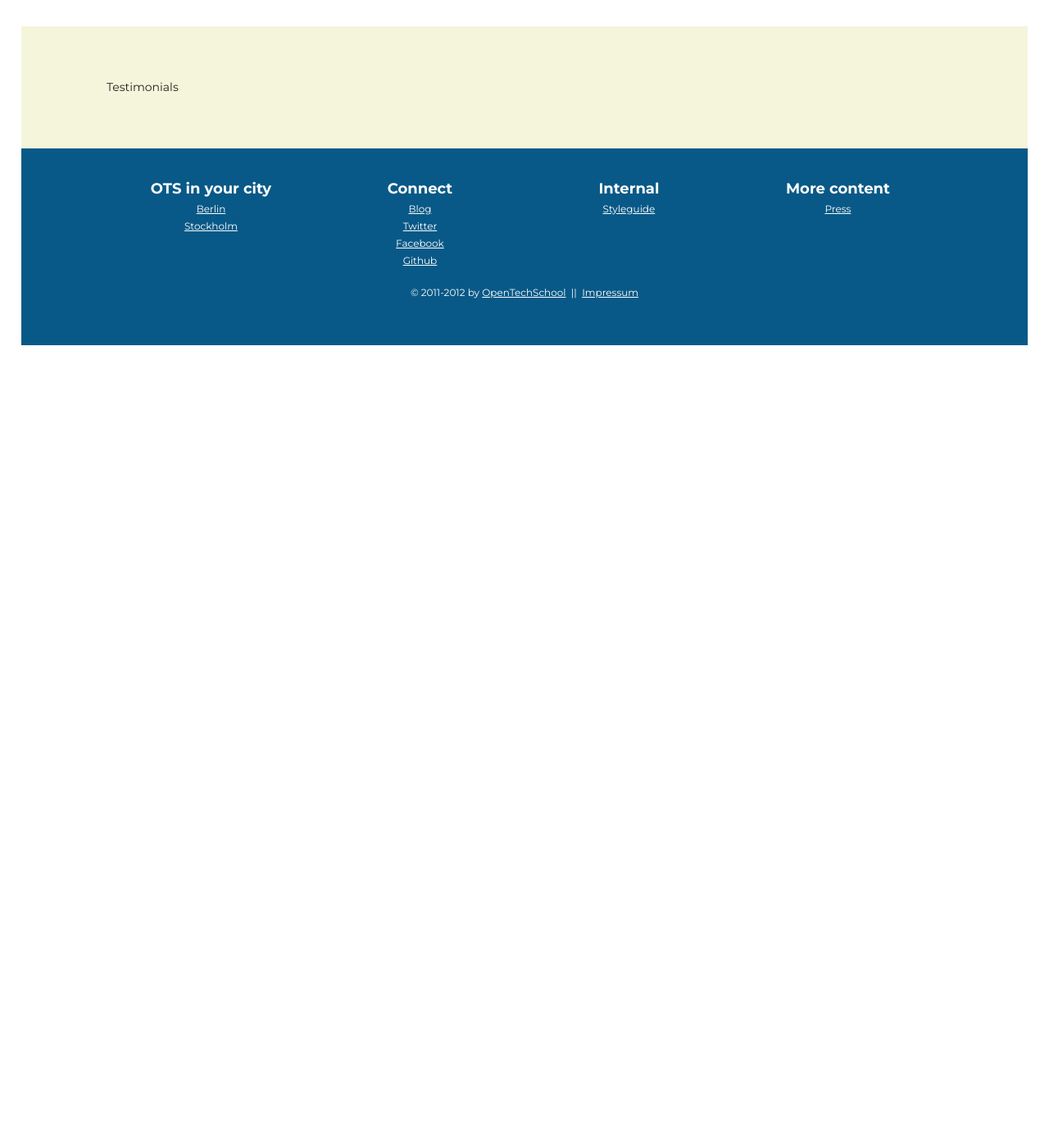
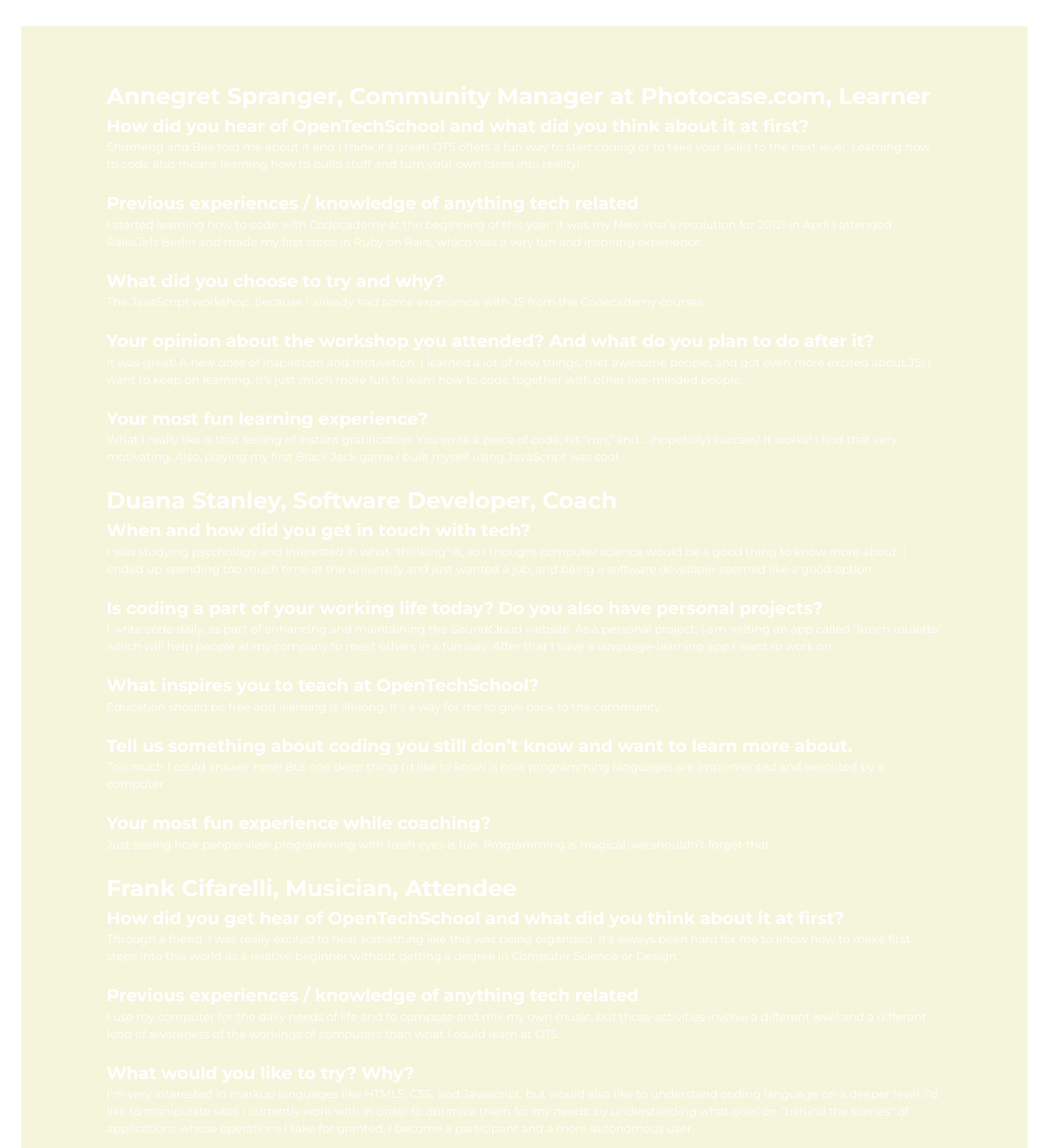
Before and after one commit to OpenTechSchool/www.opentechschool.org, a Jekyll site: the page built from testimonials.html, in a window 1280 px wide and 1400 px high, scrolled down 270 px. Shown: the whole window at 82% size. Built offline with Jekyll 4.4.1, drawn with Linux system fonts in a browser that asks for light colours; nearby versions of some CDN libraries; before the commit the page ends 900 px from its top, so only the background shows below that; some of the changed text lies outside the part shown.

Commit message:
add testimonal text content, refs #11

```diff
--- a/testimonials.html
+++ b/testimonials.html
@@ -4,4 +4,73 @@ title: Testimonials
 ---
 
 
-Testimonials
+<section id="annegret-spranger" class="testimonial">
+	<h2 class="name">Annegret Spranger, Community Manager at Photocase.com, Learner</h2>
+
+	<h3 class="question">How did you hear of OpenTechSchool and what did you think about it at first?</h3>
+
+	<p class="answer">Shumeng and Bea told me about it and I think it’s great! OTS offers a fun way to start coding or to take your skills to the next level. Learning how to code also means learning how to build stuff and turn your own ideas into reality!
+	</p>
+
+	<h3 class="question">Previous experiences / knowledge of anything tech related</h3>
+
+	<p class="answer">I started learning how to code with Codecademy at the beginning of this year. It was my New Year’s resolution for 2012! In April I attended RailsGirls Berlin and made my first steps in Ruby on Rails, which was a very fun and inspiring experience.</p>
+
+	<h3 class="question">What did you choose to try and why?</h3>
+
+	<p class="answer">The JavaScript workshop, because I already had some experience with JS from the Codecademy courses.</p>
+
+	<h3 class="question">Your opinion about the workshop you attended? And what do you plan to do after it?</h3>
+
+	<p class="answer">It was great! A new dose of inspiration and motivation. I learned a lot of new things, met awesome people, and got even more excited about JS! I want to keep on learning. It’s just much more fun to learn how to code together with other like-minded people.</p>
+
+	<h3 class="question">Your most fun learning experience?</h3>
+
+	<p class="answer">What I really like is that feeling of instant gratification. You write a piece of code, hit "run," and... (hopefully) success! It works! I find that very motivating. Also, playing my first Black Jack game I built myself using JavaScript was cool.</p>
+</section>
+
+
+<section id="duana-stanley" class="testimonial">
+	<h2 class="name">Duana Stanley, Software Developer, Coach</h2>
+
+	<h3 class="question">When and how did you get in touch with tech?</h3>
+
+	<p class="answer">I was studying psychology and interested in what "thinking" is, so I thought computer science would be a good thing to know more about. I ended up spending too much time at the university and just wanted a job, and being a software developer seemed like a good option.</p>
+
+	<h3 class="question">Is coding a part of your working life today? Do you also have personal projects?</h3>
+
+	<p class="answer">I write code daily, as part of enhancing and maintaining the SoundCloud website. As a personal project, I am writing an app called "lunch roulette" which will help people at my company to meet others in a fun way. After that I have a language-learning app I want to work on.</p>
+
+	<h3 class="question">What inspires you to teach at OpenTechSchool?</h3>
+
+	<p class="answer">Education should be free and learning is lifelong. It’s a way for me to give back to the community.</p>
+
+	<h3 class="question">Tell us something about coding you still don’t know and want to learn more about.</h3>
+
+	<p class="answer">Too much I could answer here! But one deep thing I’d like to know is how programming languages are implemented and executed by a computer.</p>
+
+	<h3 class="question">Your most fun experience while coaching?</h3>
+
+	<p class="answer">Just seeing how people view programming with fresh eyes is fun. Programming is magical, we shouldn’t forget that.</p>
+</section>
+
+
+<section id="frank-cifarelli" class="testimonial">
+	<h2 class="name">Frank Cifarelli, Musician, Attendee</h2>
+
+	<h3 class="question">How did you get hear of OpenTechSchool and what did you think about it at first?</h3>
+
+	<p class="answer">Through a friend. I was really excited to hear something like this was being organized. It’s always been hard for me to know how to make first steps into this world as a relative beginner without getting a degree in Computer Science or Design.</p>
+
+	<h3 class="question">Previous experiences / knowledge of anything tech related</h3>
+
+	<p class="answer">I use my computer for the daily needs of life and to compose and mix my own music, but those activities involve a different level and a different kind of awareness of the workings of computers than what I could learn at OTS.</p>
+
+	<h3 class="question">What would you like to try? Why?</h3>
+
+	<p class="answer">I’m very interested in markup languages like HTML5, CSS, and Javascript, but would also like to understand coding language on a deeper level. I’d like to manipulate sites I currently work with in order to optimize them for my needs; by understanding what goes on "behind the scenes" of applications whose operations I take for granted, I become a participant and a more autonomous user.</p>
+
+	<h3 class="question">Once getting in hands-on contact with tech, what’s the presence that you would wish it to have in your life in the future?</h3>
+
+	<p class="answer">Aside from the above, if learning such a critical language in the 21st century could help me find reliable employment, I would welcome the chance to make it all or a part of my career.</p>
+</section>
```
